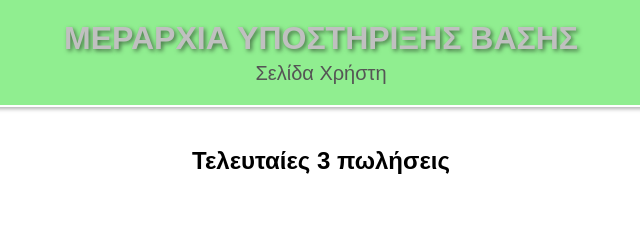
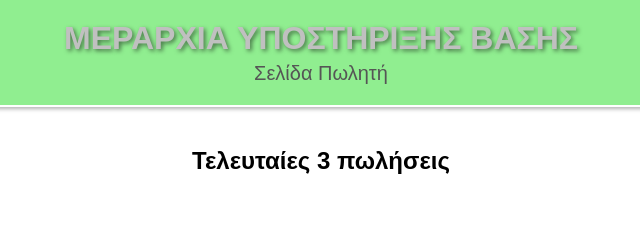
Before and after one commit to Strdyv/dkthrio_app, a website: page views/user.html in a window 1280 px wide. Shown: the top 240 px of the page, 319-959 px from the left. Drawn offline with Linux system fonts and the light colour scheme; no server answers.

Commit message:
Update user.html

```diff
--- a/views/user.html
+++ b/views/user.html
@@ -69,7 +69,7 @@
   <!-- Header -->
   <header>
     <h1 class="main-title">ΜΕΡΑΡΧΙΑ ΥΠΟΣΤΗΡΙΞΗΣ ΒΑΣΗΣ</h1>
-    <div class="sub-title">Σελίδα Χρήστη</div>
+    <div class="sub-title">Σελίδα Πωλητή</div>
   </header>
 
   <!-- Κύριο περιεχόμενο -->
```
